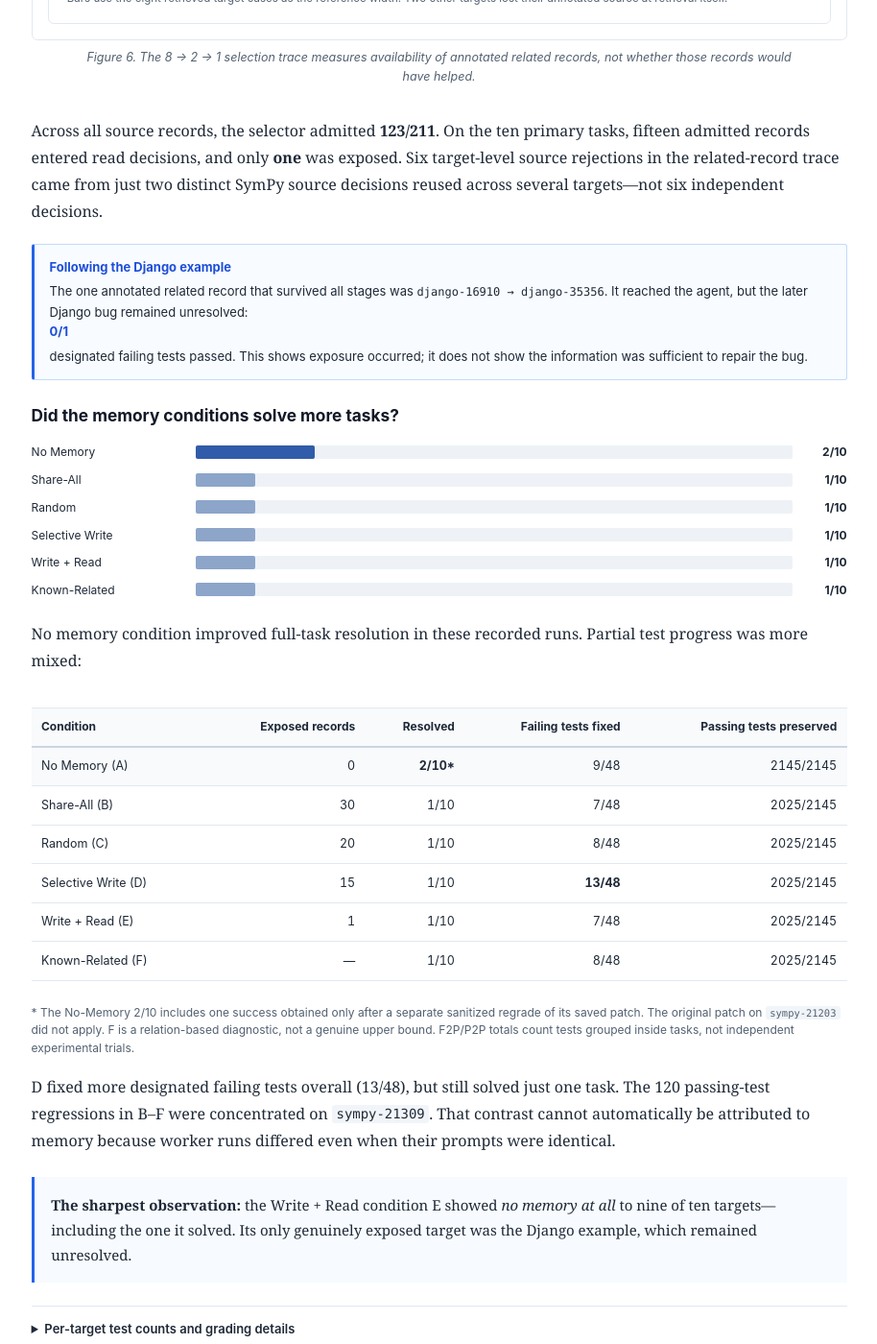
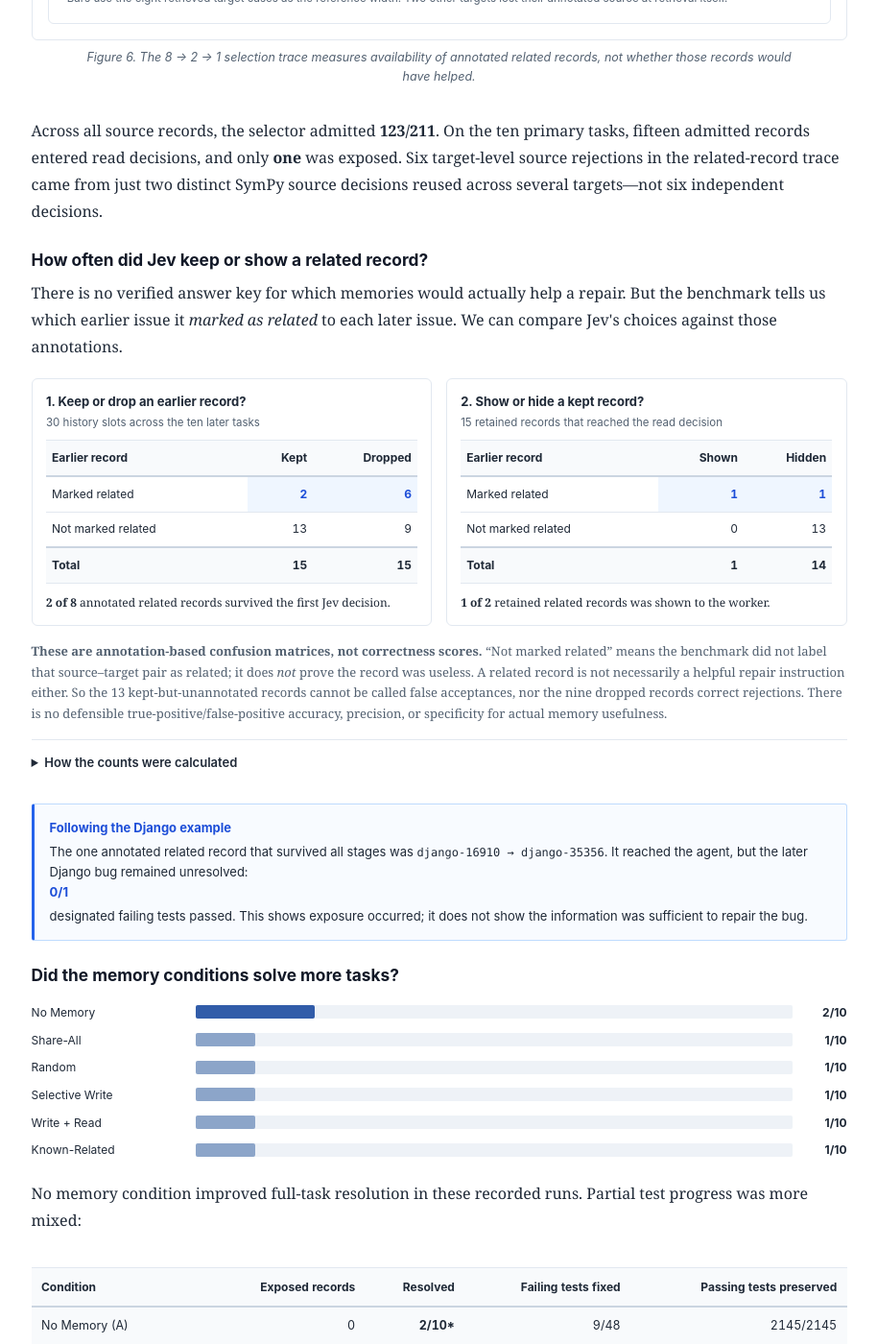
Before and after one commit to Vedant2100/vedant2100.github.io, a Jekyll site: the page fleet-mem/index.html, which Jekyll copies as it is, in a window 1280 px wide and 1400 px high, scrolled down 7018 px. Shown: the whole window at 96% size, without its empty margins (342-1256 px from the left). Built offline with Jekyll 4.4.1, drawn with Linux system fonts in a browser that asks for light colours.

Commit message:
Add annotation-based Jev write and read selection matrices with validity caveats

```diff
--- a/fleet-mem/index.html
+++ b/fleet-mem/index.html
@@ -110,6 +110,22 @@
     .trace-diagram,.governor-io,.worker-io{margin:1.45rem 0 1.9rem}
     .trace-diagram .figure-body,.governor-io .figure-body,.worker-io .figure-body{padding:.65rem}
     @media(max-width:600px){.flowchart-frame{min-width:780px}}
+
+    /* Annotation-only Jev selection tables. Not calibrated accuracy matrices. */
+    .selection-matrices{display:grid;grid-template-columns:repeat(2,minmax(0,1fr));gap:.9rem;margin:1.2rem 0 1rem}
+    .selection-matrix{border:1px solid var(--border);border-radius:6px;padding:.9rem;min-width:0}
+    .selection-matrix h4{font-size:13px;line-height:1.4;margin:0 0 .25rem;font-family:-apple-system,BlinkMacSystemFont,"Segoe UI",sans-serif}
+    .selection-matrix .matrix-scope{font-size:11.5px;line-height:1.5;color:var(--muted);font-family:-apple-system,BlinkMacSystemFont,"Segoe UI",sans-serif;margin-bottom:.4rem}
+    .selection-matrix table{margin:.6rem 0;min-width:0;font-size:12px}
+    .selection-matrix th,.selection-matrix td{padding:.55rem .38rem}
+    .selection-matrix .selection-focus{background:#eff6ff;font-weight:700;color:#1d4ed8}
+    .selection-matrix .matrix-total td{font-weight:700;border-top:2px solid #cbd5e1;background:var(--soft)}
+    .selection-matrix .matrix-takeaway{font-size:12px;line-height:1.5;margin:.7rem 0 0}
+    .matrix-disclaimer{font-size:13px;color:var(--muted);line-height:1.65}
+    @media(max-width:690px){
+      .selection-matrices{grid-template-columns:1fr}
+      .selection-matrix table{width:100%;min-width:0}
+    }
   </style>
 </head>
 <body>
@@ -333,6 +349,49 @@ Example.objects.select_related(
 
       <p>Across all source records, the selector admitted <strong>123/211</strong>. On the ten primary tasks, fifteen admitted records entered read decisions, and only <strong>one</strong> was exposed. Six target-level source rejections in the related-record trace came from just two distinct SymPy source decisions reused across several targets—not six independent decisions.</p>
 
+
+      <h3>How often did Jev keep or show a related record?</h3>
+      <p>There is no verified answer key for which memories would actually help a repair. But the benchmark tells us which earlier issue it <em>marked as related</em> to each later issue. We can compare Jev's choices against those annotations.</p>
+
+      <div class="selection-matrices">
+        <div class="selection-matrix">
+          <h4>1. Keep or drop an earlier record?</h4>
+          <p class="matrix-scope">30 history slots across the ten later tasks</p>
+          <table>
+            <thead><tr><th>Earlier record</th><th class="num">Kept</th><th class="num">Dropped</th></tr></thead>
+            <tbody>
+              <tr><td>Marked related</td><td class="num selection-focus">2</td><td class="num selection-focus">6</td></tr>
+              <tr><td>Not marked related</td><td class="num">13</td><td class="num">9</td></tr>
+              <tr class="matrix-total"><td>Total</td><td class="num">15</td><td class="num">15</td></tr>
+            </tbody>
+          </table>
+          <p class="matrix-takeaway"><strong>2 of 8</strong> annotated related records survived the first Jev decision.</p>
+        </div>
+        <div class="selection-matrix">
+          <h4>2. Show or hide a kept record?</h4>
+          <p class="matrix-scope">15 retained records that reached the read decision</p>
+          <table>
+            <thead><tr><th>Earlier record</th><th class="num">Shown</th><th class="num">Hidden</th></tr></thead>
+            <tbody>
+              <tr><td>Marked related</td><td class="num selection-focus">1</td><td class="num selection-focus">1</td></tr>
+              <tr><td>Not marked related</td><td class="num">0</td><td class="num">13</td></tr>
+              <tr class="matrix-total"><td>Total</td><td class="num">1</td><td class="num">14</td></tr>
+            </tbody>
+          </table>
+          <p class="matrix-takeaway"><strong>1 of 2</strong> retained related records was shown to the worker.</p>
+        </div>
+      </div>
+
+      <p class="matrix-disclaimer"><strong>These are annotation-based confusion matrices, not correctness scores.</strong> “Not marked related” means the benchmark did not label that source–target pair as related; it does <em>not</em> prove the record was useless. A related record is not necessarily a helpful repair instruction either. So the 13 kept-but-unannotated records cannot be called false acceptances, nor the nine dropped records correct rejections. There is no defensible true-positive/false-positive accuracy, precision, or specificity for actual memory usefulness.</p>
+      <details class="compact-detail">
+        <summary>How the counts were calculated</summary>
+        <div class="detail-content">
+          <p>The write governor made <strong>211 unique source decisions</strong> overall: 123 SHARE and 88 DO_NOT_SHARE. The matrix above instead evaluates the <strong>30 candidate slots</strong> retrieved for ten later tasks (three per task): eight slots contained the benchmark's annotated related source, and 22 did not. Of those 30 slots, 15 belonged to globally shared sources. Two were annotated related (2 kept; 6 dropped); the other 13 were not annotated (13 kept; 9 dropped).</p>
+          <p>The read governor then decided on those 15 retained candidate slots. It exposed one annotated related record (the Django example) and withheld fourteen records: one annotated related and thirteen not annotated. These counts are at the <strong>target–record slot</strong> level, not 30 independent write calls: the six annotated write exclusions are repeated uses of only two rejected SymPy source records. Across all 211 unique source records, no independently verified relevance/usefulness labels are available to create a genuine global confusion matrix.</p>
+          <p>See the <a href="https://github.com/Vedant2100/agent-fleet-memory-governance/blob/handoff/aamas-2027-evidence/paper/round-3/main.tex">Round 3 results</a> and the <a href="https://github.com/Vedant2100/agent-fleet-memory-governance/blob/handoff/aamas-2027-evidence/paper/round-3/claim-evidence-ledger.md">evidence ledger</a>.</p>
+        </div>
+      </details>
+
       <div class="example-note">
         <strong>Following the Django example</strong>
         The one annotated related record that survived all stages was <code>django-16910 → django-35356</code>. It reached the agent, but the later Django bug remained unresolved: <strong>0/1</strong> designated failing tests passed. This shows exposure occurred; it does not show the information was sufficient to repair the bug.
```
